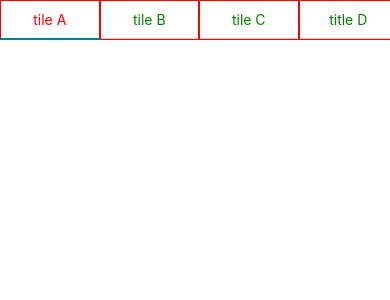
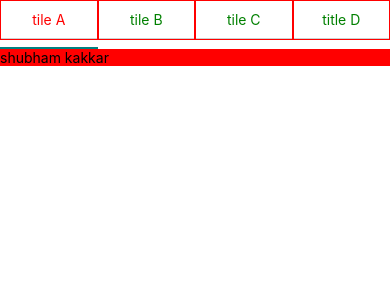
Before and after one commit to shubhamkakkar/segmentGalio, a React Native app: screen / in a window 390 px wide. Shown: the top 300 px of the page. Built offline with nearby package versions, Linux system fonts and the light colour scheme.

Commit message:
cotext setup to remove state from Segment

```diff
--- a/App.tsx
+++ b/App.tsx
@@ -1,14 +1,33 @@
 import React from "react";
 import Segment from "./Segment";
+import { View, Text } from "react-native";
+
+
+function TabPanel({ children }) {
+  return (
+    <View>
+      {children}
+    </View>
+  )
+}
+
 export default function App() {
   return (
     <Segment
-      tiles={["tile A", "tile B", "tile C", "title D", "title D"]}
+      tiles={["tile A", "tile B", "tile C", "title D"]}
       borderRadius={20}
       segmentType={"default"}
       inactiveTabTextStyle={{ color: "red" }}
       activeTabTextStyle={{ color: "green" }}
       activeTabHighlighterPanelColor={"teal"}
-    />
+    >
+      <TabPanel>
+        <View style={{ flex: 1, backgroundColor: "red" }}>
+          <Text>
+            shubham kakkar
+        </Text>
+        </View>
+      </TabPanel>
+    </Segment>
   );
 }
--- /dev/null
+++ b/Context/ActiveTileContext.js
@@ -0,0 +1,13 @@
+import React from "react"
+
+const {
+    Provider: ActiveTilePropProvider,
+    Consumer: ActiveTilePropConsumer
+} = React.createContext(0);
+
+
+
+export {
+    ActiveTilePropConsumer,
+    ActiveTilePropProvider
+}
--- /dev/null
+++ b/Context/TileDimensionsContext.js
@@ -0,0 +1,13 @@
+import React from "react"
+
+const {
+    Provider: TilesDimensionPropProvider,
+    Consumer: TilesDimensionPropConsumer
+} = React.createContext([]);
+
+
+
+export {
+    TilesDimensionPropConsumer,
+    TilesDimensionPropProvider
+}
--- a/Segment.js
+++ b/Segment.js
@@ -2,35 +2,28 @@ import React from "react";
 import { View, Animated, ScrollView } from "react-native";
 
 import Tiles from "./Tiles";
+import { TilesDimensionPropConsumer } from "./Context/TileDimensionsContext";
+import { ActiveTilePropConsumer } from "./Context/ActiveTileContext";
 
 export default class Segment extends React.PureComponent {
-  state = {
-    animaterWidth: [],
-    activeTile: 0
-  };
 
   constructor(props) {
     super(props);
     this.animaterPosition = new Animated.Value(0);
   }
 
-  setLayout = width => {
-    this.setState(prevState => ({
-      animaterWidth: [...prevState.animaterWidth, width]
-    }));
-  };
 
-  startAnimation = key => {
-    this.setState({ activeTile: key });
+  startAnimation = (animaterWidth, key) => {
     const {
       props: { segmentType },
-      state: { animaterWidth },
       animaterPosition
     } = this;
     if (segmentType !== "vertical") {
+      if (animaterWidth.length) {
         Animated.spring(animaterPosition, {
           toValue: animaterWidth[key] * key
         }).start();
+      }
     }
   };
 
@@ -42,7 +35,6 @@ export default class Segment extends React.PureComponent {
       activeTabTextStyle,
       activeTabHighlighterPanelColor
     } = this.props;
-    const { animaterWidth, activeTile } = this.state;
     return (
       <View>
         <ScrollView
@@ -54,15 +46,17 @@ export default class Segment extends React.PureComponent {
             {...{
               tiles,
               segmentType,
-              activeTile,
               inactiveTabTextStyle,
               activeTabTextStyle
             }}
-            setLayout={this.setLayout}
-            setActiveTab={this.setActiveTab}
-            startAnimationAndSetState={this.startAnimation}
+            startAnimation={this.startAnimation}
           >
-            {animaterWidth !== 0 && segmentType !== "vertical" && (
+            {segmentType !== "vertical" && (
+              <TilesDimensionPropConsumer>
+                {
+                  animaterWidth => (
+                    <ActiveTilePropConsumer>
+                      {activeTile => (
                         <Animated.View
                           style={{
                             position: "absolute",
@@ -74,9 +68,20 @@ export default class Segment extends React.PureComponent {
                             backgroundColor: activeTabHighlighterPanelColor
                           }}
                         />
+                      )
+                      }
+                    </ActiveTilePropConsumer>
+
+
+                  )
+                }
+              </TilesDimensionPropConsumer>
             )}
           </Tiles>
         </ScrollView>
+        <View style={{ flex: 1, backgroundColor: "red" }}>
+          {this.props.children}
+        </View>
       </View>
     );
   }
--- a/Tiles.js
+++ b/Tiles.js
@@ -1,5 +1,7 @@
 import React from "react";
 import { View, Text, TouchableNativeFeedback, Dimensions } from "react-native";
+import { ActiveTilePropProvider } from "./Context/ActiveTileContext";
+import { TilesDimensionPropProvider } from "./Context/TileDimensionsContext";
 
 const { width: deviceWidth } = Dimensions.get("window");
 export default function Titles({
@@ -11,15 +13,31 @@ export default function Titles({
   delayPressIn,
   delayPressOut,
   delayLongPress,
-  setLayout,
   children,
   segmentType,
-  activeTile,
   inactiveTabTextStyle,
   activeTabTextStyle,
-  startAnimationAndSetState
+  startAnimation
 }) {
+  const [activeTile, setActiveTile] = React.useState(0)
+  const [tilesDimensions, setTilesDimensions] = React.useState([])
+
+  function setLayout(width) {
+    const temp = [
+      ...tilesDimensions,
+      width
+    ]
+    setTilesDimensions(temp);
+  }
+
+  React.useEffect(() => {
+    if (tilesDimensions.length) {
+      startAnimation(tilesDimensions, activeTile)
+    }
+  }, [activeTile])
   return (
+    <ActiveTilePropProvider value={activeTile}>
+      <TilesDimensionPropProvider value={tilesDimensions}>
         <View
           style={{
             flex: 1,
@@ -40,7 +58,7 @@ export default function Titles({
                 }
               }) => setLayout(width)}
               onPress={e => {
-            startAnimationAndSetState(key);
+                setActiveTile(key)
                 onPressCustom && onPressCustom(e);
               }}
               onPressIn={e => {
@@ -72,7 +90,7 @@ export default function Titles({
                         ? "black"
                         : "#CFCFCF"
                       : "#CFCFCF",
-              minWidth: deviceWidth / 4
+                  minWidth: deviceWidth / 5
                 }}
               >
                 <Text
@@ -93,5 +111,7 @@ export default function Titles({
           ))}
           {children}
         </View>
+      </TilesDimensionPropProvider>
+    </ActiveTilePropProvider>
   );
 }
```
Lines whose indentation alone changed are shown as unchanged.
